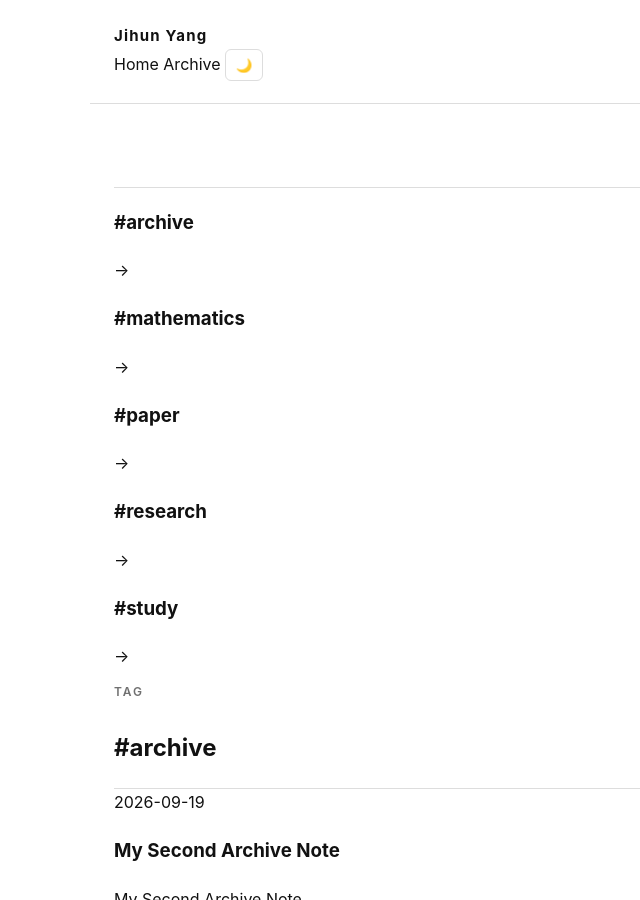
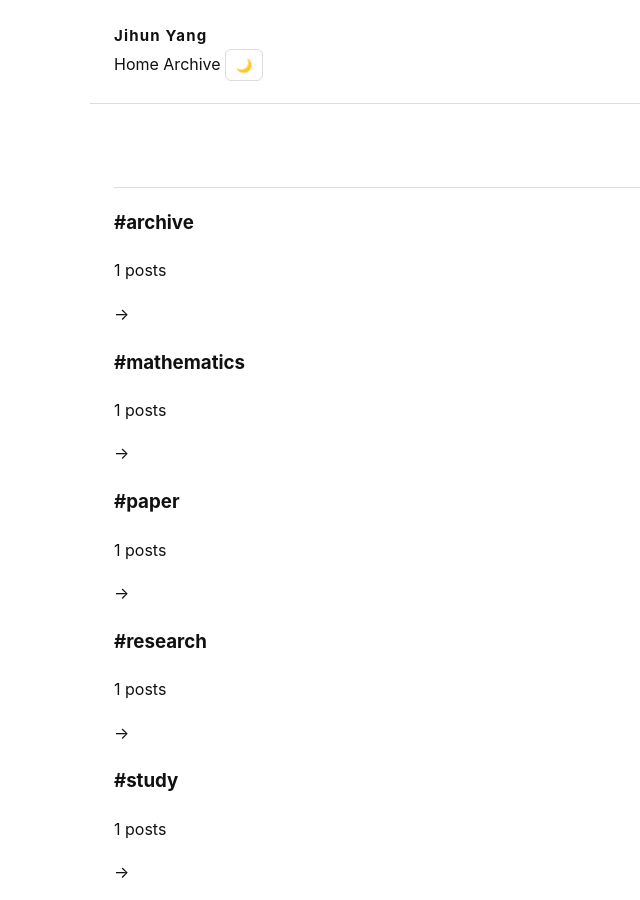
Before and after one commit to JihunYangKR/JihunYangKR.github.io, a Jekyll site: the page built from archive/tags/index.html, in a window 1280 px wide and 900 px high, scrolled down 592 px. Shown: the whole window, without its empty margins (0-640 px from the left). Built offline with Jekyll 4.4.1, drawn with Linux system fonts in a browser that asks for light colours.

Commit message:
Show post counts for tags

```diff
--- a/archive/tags/index.html
+++ b/archive/tags/index.html
@@ -103,6 +103,22 @@ layout: null
                     <h3>
                         #{{ tag }}
                     </h3>
+
+                    {% assign tag_count = 0 %}
+
+                    {% for post in site.posts %}
+
+                        {% if post.tags contains tag %}
+
+                            {% assign tag_count = tag_count | plus: 1 %}
+
+                        {% endif %}
+
+                    {% endfor %}
+
+                    <p>
+                        {{ tag_count }} posts
+                    </p>
 
                 </div>
 
```
